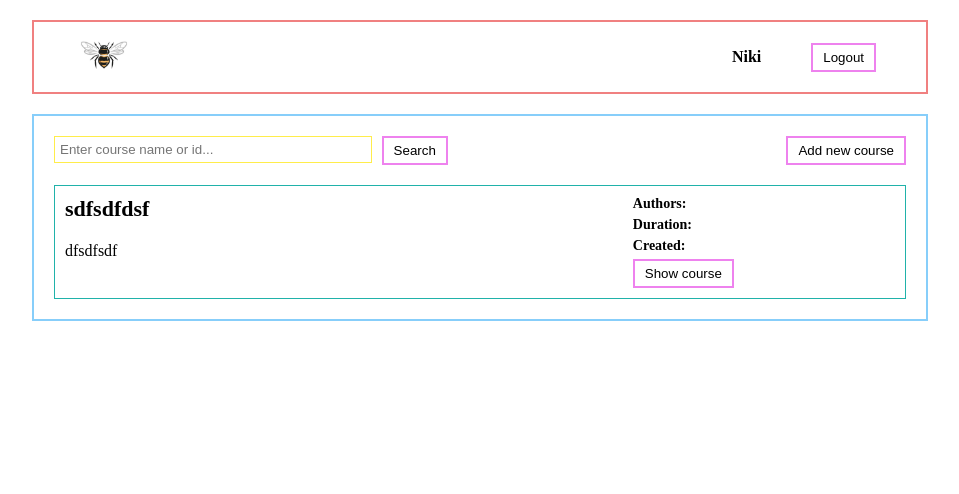
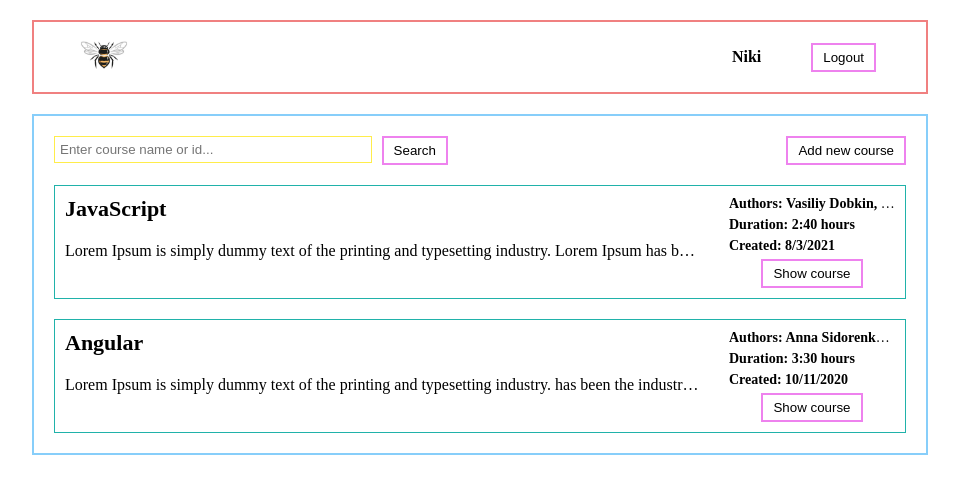
Before and after one commit to nchkhaidze/react-hometask-1, a React (Create React App) app: page / in a window 1280 px wide. Shown: the top 494 px of the page, without its empty margins (160-1119 px from the left). Built offline with nearby package versions, Linux system fonts and the light colour scheme.

Commit message:
added ellipsises and filled courseCards

```diff
--- a/package.json
+++ b/package.json
@@ -10,6 +10,7 @@
     "@types/node": "^12.20.16",
     "@types/react": "^17.0.14",
     "@types/react-dom": "^17.0.9",
+    "dayjs": "^1.10.6",
     "react": "^17.0.2",
     "react-dom": "^17.0.2",
     "react-scripts": "4.0.3",
--- a/src/components/CourseCard/CourseCard.css
+++ b/src/components/CourseCard/CourseCard.css
@@ -14,9 +14,11 @@
   -webkit-box-direction: normal;
       -ms-flex-direction: column;
           flex-direction: column;
-  -webkit-box-flex: 3;
-      -ms-flex-positive: 3;
-          flex-grow: 3;
+  -webkit-box-flex: 1;
+      -ms-flex-positive: 1;
+          flex-grow: 1;
+  padding-right: 30px;
+  width: 80%;
 }
 
 .course-card__right-block {
@@ -27,9 +29,14 @@
   -webkit-box-direction: normal;
       -ms-flex-direction: column;
           flex-direction: column;
-  -webkit-box-flex: 1;
-      -ms-flex-positive: 1;
-          flex-grow: 1;
+  height: 100%;
+  width: 20%;
+}
+
+.course-card__description {
+  white-space: nowrap;
+  text-overflow: ellipsis;
+  overflow: hidden;
 }
 
 .course-card__title {
@@ -40,4 +47,23 @@
   font-size: 14px;
   padding-bottom: 5px;
 }
+
+.course-card__authors {
+  overflow: hidden;
+  white-space: nowrap;
+  text-overflow: ellipsis;
+}
+
+.course-card__button-container {
+  display: -webkit-box;
+  display: -ms-flexbox;
+  display: flex;
+  -webkit-box-pack: center;
+      -ms-flex-pack: center;
+          justify-content: center;
+  -webkit-box-align: center;
+      -ms-flex-align: center;
+          align-items: center;
+  height: 100%;
+}
 /*# sourceMappingURL=CourseCard.css.map */
--- a/src/components/CourseCard/CourseCard.scss
+++ b/src/components/CourseCard/CourseCard.scss
@@ -6,13 +6,22 @@
   &__left-block {
     display: flex;
     flex-direction: column;
-    flex-grow: 3;
+    flex-grow: 1;
+    padding-right: 30px;
+    width: 80%;
   }
 
   &__right-block {
     display: flex;
     flex-direction: column;
-    flex-grow: 1;
+    height: 100%;
+    width: 20%;
+  }
+
+  &__description {
+    white-space: nowrap;
+    text-overflow: ellipsis;
+    overflow: hidden;
   }
 
   &__title {
@@ -23,4 +32,17 @@
     font-size: 14px;
     padding-bottom: 5px;
   }
+
+  &__authors {
+    overflow: hidden;
+    white-space: nowrap;
+    text-overflow: ellipsis;
+  }
+
+  &__button-container {
+    display: flex;
+    justify-content: center;
+    align-items: center;
+    height: 100%;
+  }
 }
--- a/src/components/CourseCard/CourseCard.tsx
+++ b/src/components/CourseCard/CourseCard.tsx
@@ -1,25 +1,45 @@
+import dayjs from 'dayjs';
 import React from 'react';
 import Button from '../Button/Button';
 import './CourseCard.css';
+import * as durationPlugin from 'dayjs/plugin/duration';
 
-const CourseCard = () => {
+interface CourseCardProps {
+  title: string;
+  duration: number;
+  creationDate: string;
+  description: string;
+  authorNames: string[];
+}
+
+dayjs.extend(durationPlugin.default);
+
+const CourseCard = ({
+  title,
+  duration,
+  creationDate,
+  description,
+  authorNames,
+}: CourseCardProps) => {
+  const durationInHours = dayjs.duration(duration, 'minutes').format('H:mm');
+
   return (
     <div className='course-card'>
       <div className='course-card__left-block'>
         <div className='course-card__title'>
-					<h3>sdfsdfdsf</h3>
+          <h3>{title}</h3>
         </div>
-				<div className='course-card__description'>dfsdfsdf</div>
+        <div className='course-card__description'>{description}</div>
       </div>
       <div className='course-card__right-block'>
         <div className='course-card__authors course-card__description-item'>
-					<b>Authors:</b>
+          <b>Authors: {authorNames.join(', ')}</b>
         </div>
         <div className='course-card__duration course-card__description-item'>
-					<b>Duration:</b>
+          <b>Duration: {`${durationInHours} hours`}</b>
         </div>
         <div className='course-card__created course-card__description-item'>
-					<b>Created:</b>
+          <b>Created: {creationDate}</b>
         </div>
         <div className='course-card__button-container'>
           <Button text='Show course' />
--- a/src/components/Courses/Courses.tsx
+++ b/src/components/Courses/Courses.tsx
@@ -3,19 +3,33 @@ import Button from '../Button/Button';
 import CourseCard from '../CourseCard/CourseCard';
 import Search from '../Search/Search';
 import './Courses.css';
+import { mockedCoursesList, mockedAuthorsList } from '../../constants/mocks';
 
 const Courses = () => {
+  const courseCards = mockedCoursesList.map((course) => {
+    const authorNames = course.authors.map((authorId) => {
+      const author = mockedAuthorsList.find((author) => author.id === authorId);
+      return author?.name ?? '';
+    });
+    return (
+      <div className='courses__item' key={course.id}>
+        <CourseCard
+          title={course.title}
+          duration={course.duration}
+          creationDate={course.creationDate}
+          description={course.description}
+          authorNames={authorNames}
+        />
+      </div>
+    );
+  });
   return (
     <div className='courses'>
       <div className='courses__controls'>
         <Search></Search>
         <Button text='Add new course' />
       </div>
-			<div className='courses__course-list'>
-				<div className='courses__item'>
-					<CourseCard />
-				</div>
-			</div>
+      <div className='courses__course-list'>{courseCards}</div>
     </div>
   );
 };
--- a/src/constants/mocks.ts
+++ b/src/constants/mocks.ts
@@ -1,7 +1,10 @@
-export const mockedCoursesList = [
+import { Author } from '../models/Author';
+import { Course } from '../models/Course';
+
+export const mockedCoursesList: Course[] = [
   {
-    id: "de5aaa59-90f5-4dbc-b8a9-aaf205c551ba",
-    title: "JavaScript",
+    id: 'de5aaa59-90f5-4dbc-b8a9-aaf205c551ba',
+    title: 'JavaScript',
     description: `Lorem Ipsum is simply dummy text of the printing and
  typesetting industry. Lorem Ipsum
   has been the industry's standard dummy text ever since
@@ -11,45 +14,45 @@ export const mockedCoursesList = [
   not only five centuries, but also the leap into
  electronic typesetting, remaining essentially u
   nchanged.`,
-    creationDate: "8/3/2021",
+    creationDate: '8/3/2021',
     duration: 160,
     authors: [
-      "27cc3006-e93a-4748-8ca8-73d06aa93b6d",
-      "f762978b-61eb4096-812b-ebde22838167",
+      '27cc3006-e93a-4748-8ca8-73d06aa93b6d',
+      'f762978b-61eb-4096-812b-ebde22838167',
     ],
   },
   {
-    id: "b5630fdd-7bf7-4d39-b75a-2b5906fd0916",
-    title: "Angular",
+    id: 'b5630fdd-7bf7-4d39-b75a-2b5906fd0916',
+    title: 'Angular',
     description: `Lorem Ipsum is simply dummy text of the printing and
  typesetting industry. has been the industry's standard dummy text ever since
  the 1500s, when an unknown
   printer took a galley of type and scrambled it to make
  a type specimen book.`,
-    creationDate: "10/11/2020",
+    creationDate: '10/11/2020',
     duration: 210,
     authors: [
-      "df32994e-b23d-497c-9e4d-84e4dc02882f",
-      "095a1817-d45b4ed7-9cf7-b2417bcbf748",
+      'df32994e-b23d-497c-9e4d-84e4dc02882f',
+      '095a1817-d45b4ed7-9cf7-b2417bcbf748',
     ],
   },
 ];
 
-export const mockedAuthorsList = [
+export const mockedAuthorsList: Author[] = [
   {
-    id: "27cc3006-e93a-4748-8ca8-73d06aa93b6d",
-    name: "Vasiliy Dobkin",
+    id: '27cc3006-e93a-4748-8ca8-73d06aa93b6d',
+    name: 'Vasiliy Dobkin',
   },
   {
-    id: "f762978b-61eb-4096-812b-ebde22838167",
-    name: "Nicolas Kim",
+    id: 'f762978b-61eb-4096-812b-ebde22838167',
+    name: 'Nicolas Kim',
   },
   {
-    id: "df32994e-b23d-497c-9e4d-84e4dc02882f",
-    name: "Anna Sidorenko",
+    id: 'df32994e-b23d-497c-9e4d-84e4dc02882f',
+    name: 'Anna Sidorenko',
   },
   {
-    id: "095a1817-d45b-4ed7-9cf7-b2417bcbf748",
-    name: "Valentina Larina",
+    id: '095a1817-d45b4ed7-9cf7-b2417bcbf748',
+    name: 'Valentina Larina',
   },
 ];
--- /dev/null
+++ b/src/models/Author.ts
@@ -0,0 +1,4 @@
+export interface Author {
+  id: string;
+  name: string;
+}
--- /dev/null
+++ b/src/models/Course.ts
@@ -0,0 +1,8 @@
+export interface Course {
+  id: string;
+  title: string;
+  description: string;
+  creationDate: string;
+  duration: number;
+  authors: string[];
+}
```
Also changed, not shown: .eslintrc.json, 2 other files (tests, documents, lock files or other folders). Lines whose indentation alone changed are shown as unchanged.
